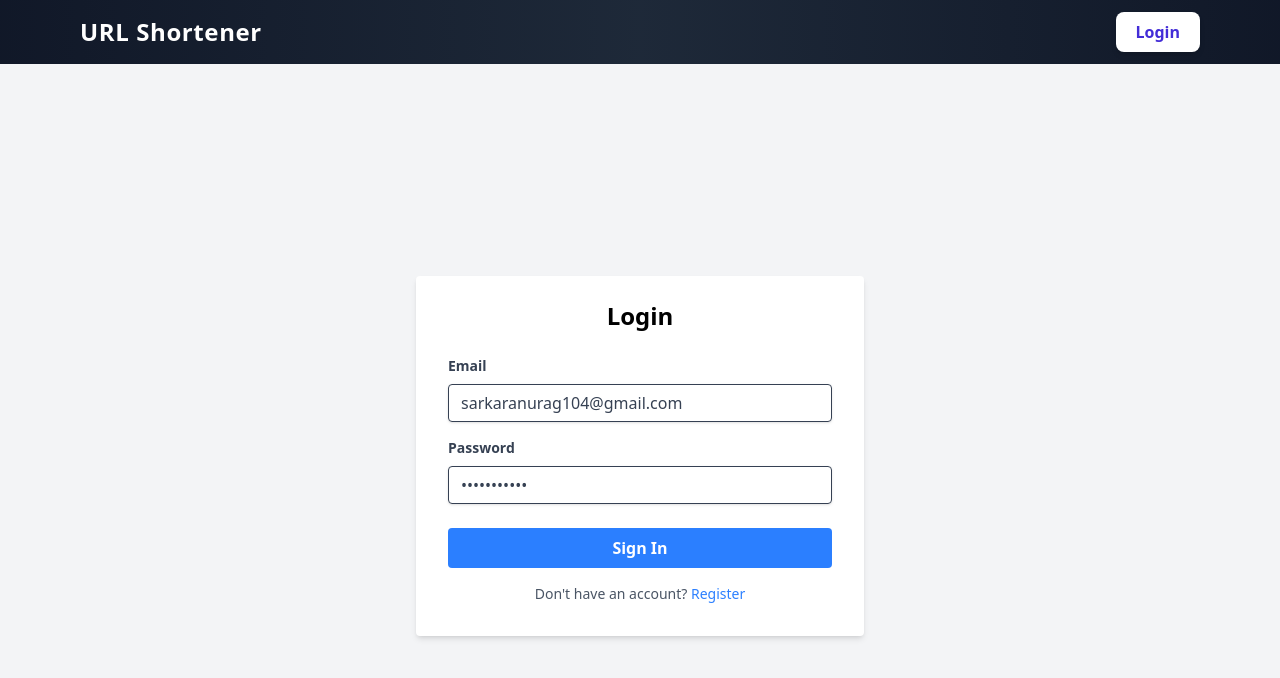
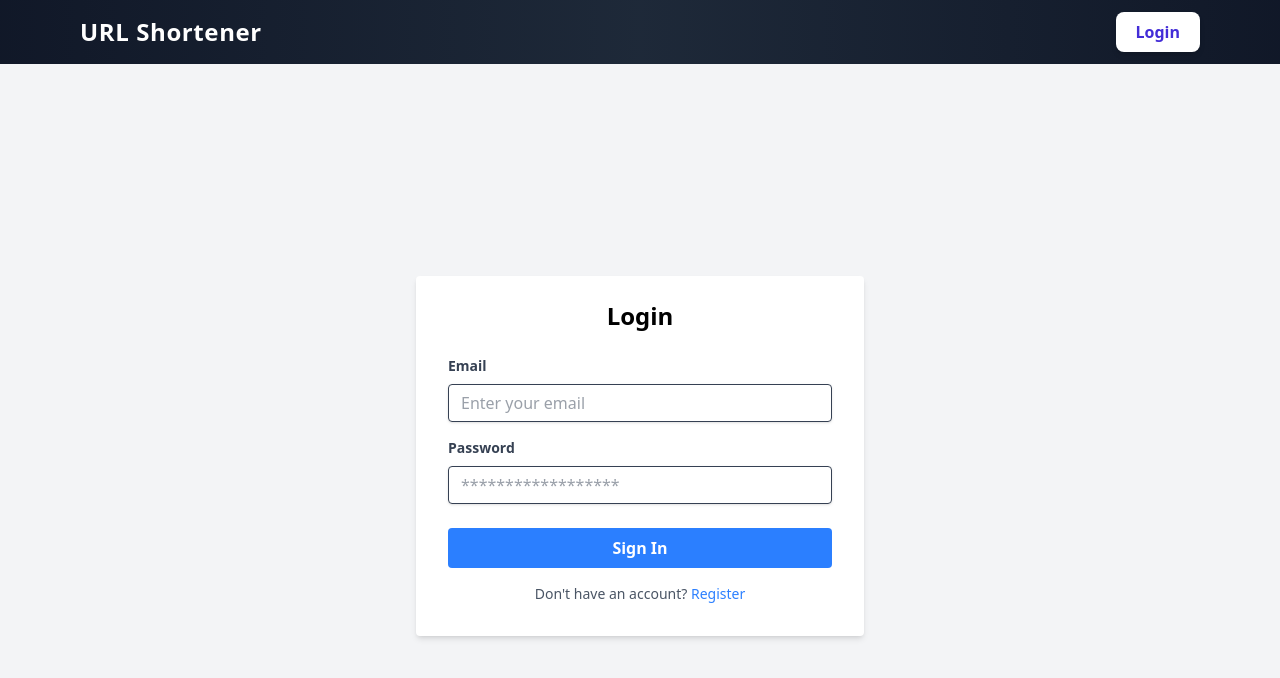
Before and after one commit to AdityaCU2026/URL_SHORTNER, a React (Vite) app in the folder FRONTEND/: page /auth in a window 1280 px wide. Shown: the top 678 px of the page. Built offline with nearby package versions, Linux system fonts and the light colour scheme.

Commit message:
Fix login form - remove default values and update email placeholder

```diff
--- a/FRONTEND/src/components/LoginForm.jsx
+++ b/FRONTEND/src/components/LoginForm.jsx
@@ -5,8 +5,8 @@ import { login } from '../store/slice/authSlice.js';
 import { useNavigate } from '@tanstack/react-router';
 
 const LoginForm = ({ state }) => {
-    const [email, setEmail] = useState('sarkaranurag104@gmail.com');
-    const [password, setPassword] = useState('password123');
+    const [email, setEmail] = useState('');
+    const [password, setPassword] = useState('');
     const [loading, setLoading] = useState(false);
     const [error, setError] = useState('');
     const navigate = useNavigate()
@@ -49,7 +49,7 @@ const LoginForm = ({ state }) => {
                         className="shadow appearance-none border rounded w-full py-2 px-3 text-gray-700 leading-tight focus:outline-none focus:shadow-outline"
                         id="email"
                         type="email"
-                        placeholder="Email"
+                        placeholder="Enter your email"
                         value={email}
                         onChange={(e) => setEmail(e.target.value)}
                         required
```
